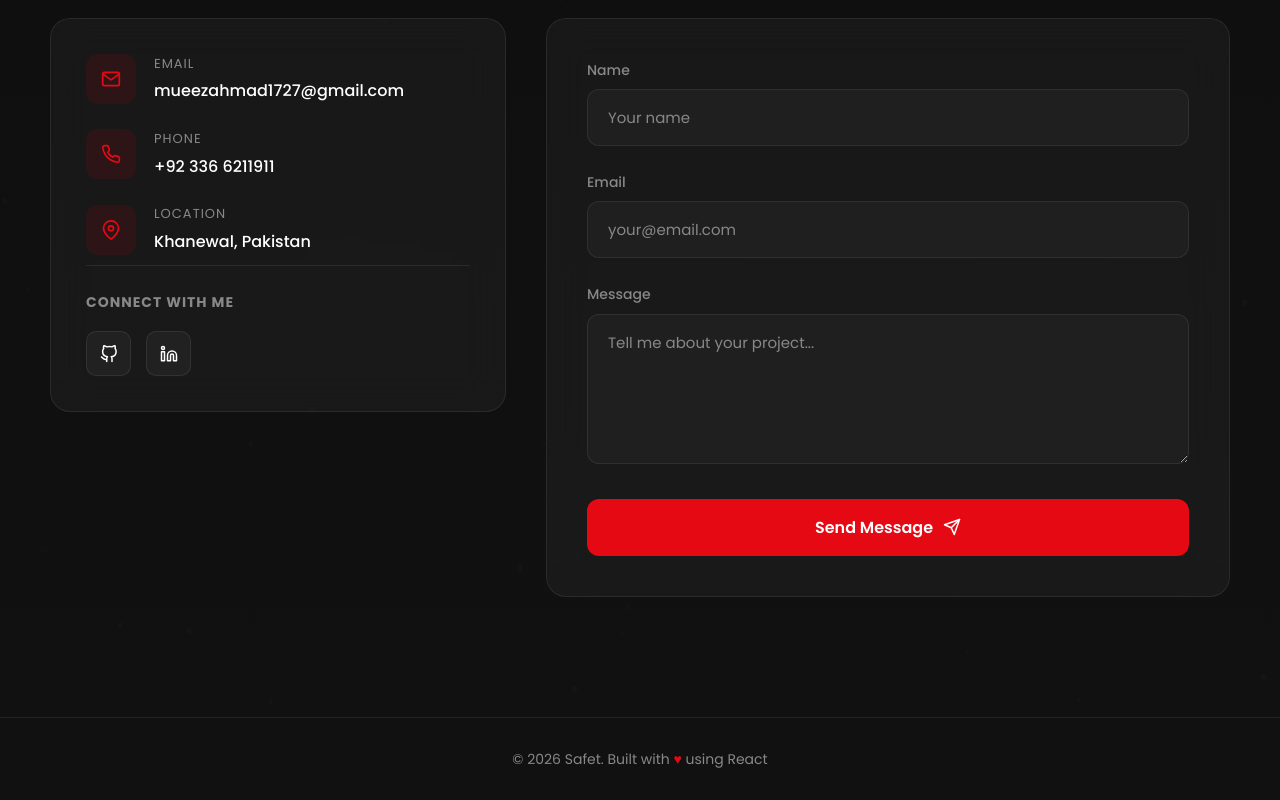
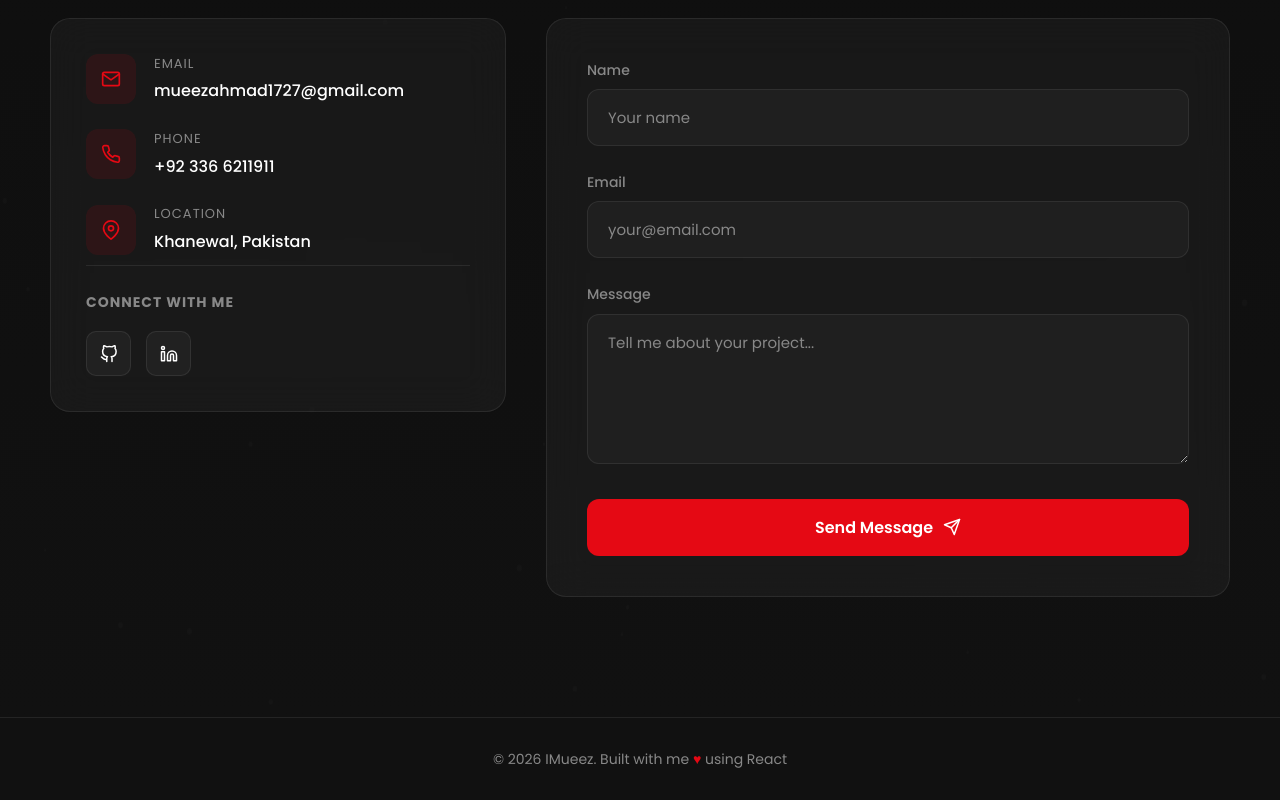
Before and after one commit to Mueez1727/Portfolio, a React (Create React App) app: page / in a window 1280 px wide. Shown: the part 6177-6977 px from the top of the page. Built offline with nearby package versions, Linux system fonts and the light colour scheme.

Commit message:
footer updated

```diff
--- a/src/App.js
+++ b/src/App.js
@@ -45,7 +45,7 @@ function App() {
         <footer className={styles.footer}>
           <div className={styles.footerContent}>
             <p className={styles.footerText}>
-              © {new Date().getFullYear()} Safet. Built with{' '}
+              © {new Date().getFullYear()} IMueez. Built with me{' '}
               <span className={styles.footerHeart}>♥</span> using React
             </p>
           </div>
```
